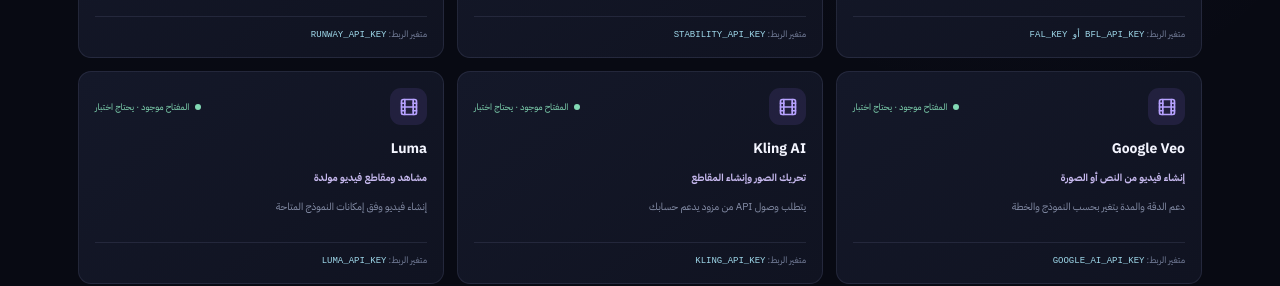
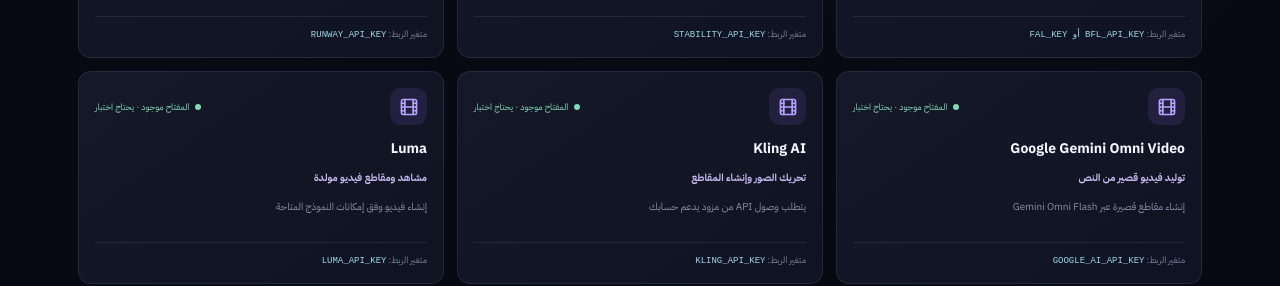
Before and after one commit to samaradelomran-spec/NEXORA-AI, a Next.js app: page /models in a window 1280 px wide. Shown: the part 1100-1386 px from the top of the page. Built offline with nearby package versions, Linux system fonts and the light colour scheme; no server answers.

Commit message:
Rename Google video engine to Gemini Omni

```diff
--- a/app/components/model-directory.tsx
+++ b/app/components/model-directory.tsx
@@ -15,7 +15,7 @@ const engines = [
   { name: "Black Forest Labs FLUX", providerId: "fal", category: "image", tasks: "توليد الصور الفنية والواقعية", detail: "نماذج FLUX عبر واجهات المزود المدعومة", key: "FAL_KEY أو BFL_API_KEY" },
   { name: "Stability AI", providerId: "stability", category: "image", tasks: "إنشاء الصور والتحرير والتحسين", detail: "أدوات توليد وتعديل الصور حسب توفر النموذج", key: "STABILITY_API_KEY" },
   { name: "Runway", providerId: "runway", category: "video", tasks: "إنشاء الفيديو والتحرير", detail: "إنتاج فيديو عبر واجهات Runway المتاحة", key: "RUNWAY_API_KEY" },
-  { name: "Google Veo", providerId: "google", category: "video", tasks: "إنشاء فيديو من النص أو الصورة", detail: "دعم الدقة والمدة يتغير بحسب النموذج والخطة", key: "GOOGLE_AI_API_KEY" },
+  { name: "Google Gemini Omni Video", providerId: "google", category: "video", tasks: "توليد فيديو قصير من النص", detail: "إنشاء مقاطع قصيرة عبر Gemini Omni Flash", key: "GOOGLE_AI_API_KEY" },
   { name: "Kling AI", providerId: "kling", category: "video", tasks: "تحريك الصور وإنشاء المقاطع", detail: "يتطلب وصول API من مزود يدعم حسابك", key: "KLING_API_KEY" },
   { name: "Luma", providerId: "luma", category: "video", tasks: "مشاهد ومقاطع فيديو مولدة", detail: "إنشاء فيديو وفق إمكانات النموذج المتاحة", key: "LUMA_API_KEY" },
   { name: "ElevenLabs", providerId: "elevenlabs", category: "audio", tasks: "الأصوات والتعليق الصوتي", detail: "تحويل النص إلى كلام وأدوات صوتية", key: "ELEVENLABS_API_KEY" },
```
